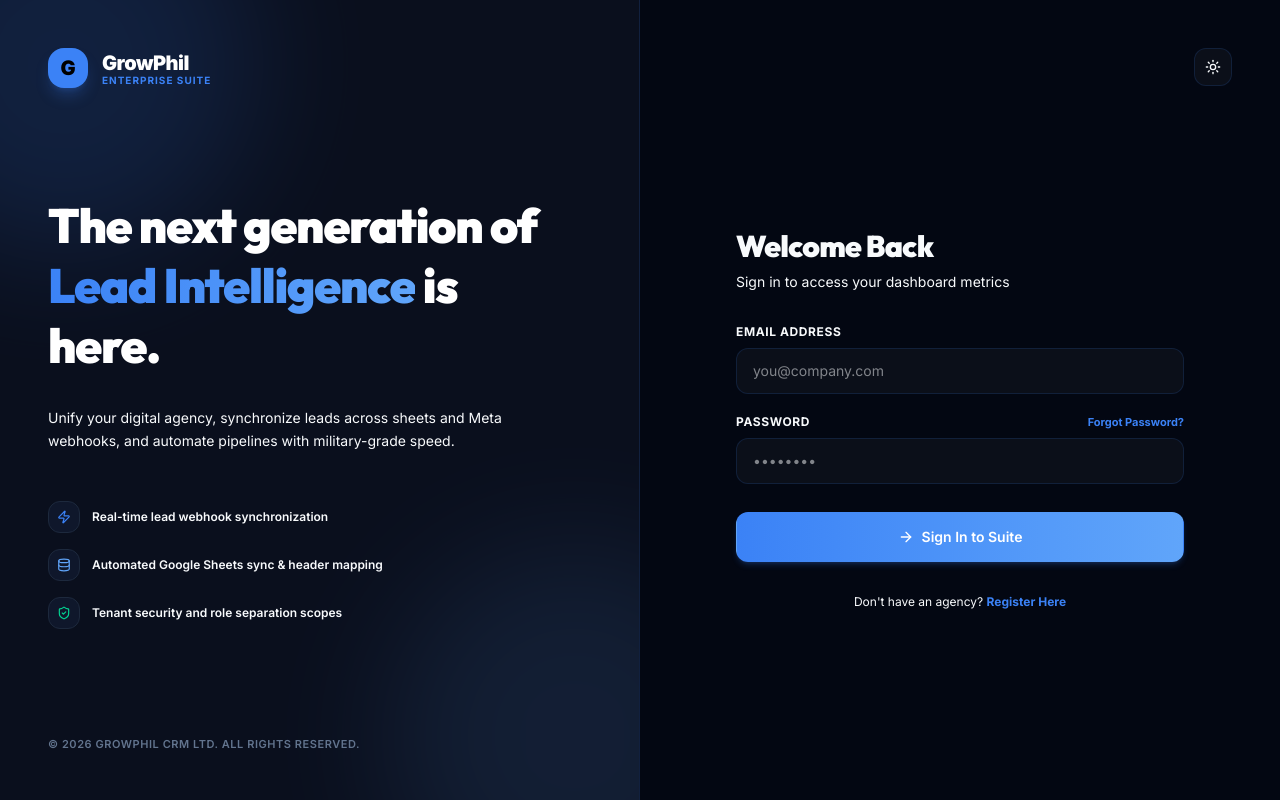
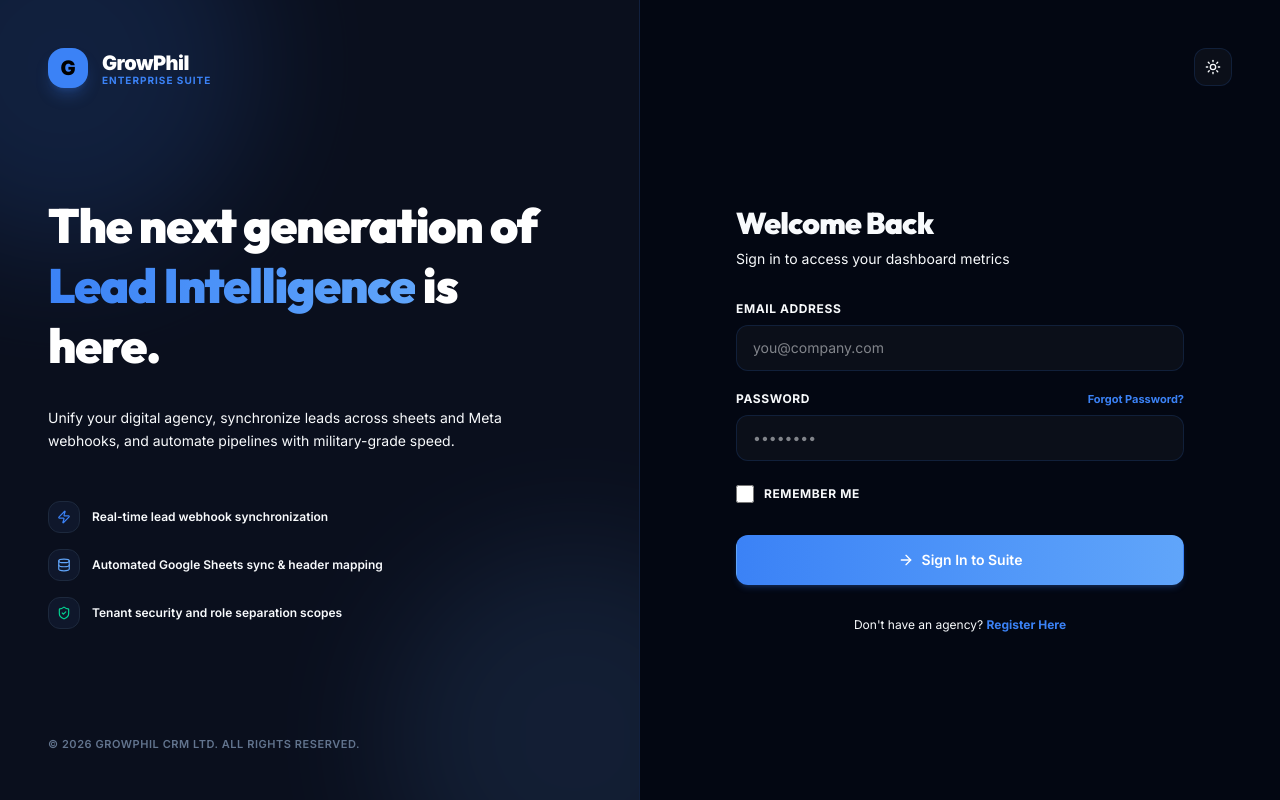
Before and after one commit to growphil40/growphil, a Next.js app: page /login in a window 1280 px wide. Built offline with nearby package versions, Linux system fonts and the light colour scheme; no server answers.

Commit message:
rememeber me

```diff
--- a/app/(auth)/login/page.tsx
+++ b/app/(auth)/login/page.tsx
@@ -1,6 +1,6 @@
 'use client';
 
-import React, { useState } from 'react';
+import React, { useState, useEffect } from 'react';
 import Link from 'next/link';
 import { useAuth } from '../../../hooks/useAuth';
 import { api } from '../../../lib/api';
@@ -9,12 +9,13 @@ import { ShieldCheck, Database, Zap, ArrowRight, Sun, Moon } from 'lucide-react'
 import { useTheme } from '../../ThemeProvider';
 
 export default function LoginPage() {
-  const { login, error: authError, loading } = useAuth();
+  const { login, user, error: authError, loading } = useAuth();
   const { theme, toggleTheme } = useTheme();
 
   const [email, setEmail] = useState('');
   const [password, setPassword] = useState('');
   const [error, setError] = useState<string | null>(null);
+  const [rememberMe, setRememberMe] = useState(false);
 
   // Unverified email states
   const [isUnverified, setIsUnverified] = useState(false);
@@ -22,6 +23,18 @@ export default function LoginPage() {
   const [resendLoading, setResendLoading] = useState(false);
   const [resendSuccess, setResendSuccess] = useState(false);
   const [resendError, setResendError] = useState<string | null>(null);
+
+  useEffect(() => {
+    if (user) {
+      if (user.role === 'agency_admin') {
+        window.location.href = '/agency/dashboard';
+      } else if (user.role === 'client_owner' || user.role === 'super_admin') {
+        window.location.href = '/client/leads';
+      } else {
+        window.location.href = '/';
+      }
+    }
+  }, [user]);
 
   const handleSubmit = async (e: React.FormEvent) => {
     e.preventDefault();
@@ -36,7 +49,7 @@ export default function LoginPage() {
     }
 
     try {
-      const user = await login(email, password);
+      const user = await login(email, password, rememberMe);
       if (user.role === 'agency_admin') {
         window.location.href = '/agency/dashboard';
       } else if (user.role === 'client_owner' || user.role === 'super_admin') {
@@ -225,6 +238,19 @@ export default function LoginPage() {
               />
             </div>
 
+            <div className="flex items-center py-1">
+              <label className="flex items-center gap-2.5 text-xs font-bold uppercase tracking-wider text-muted hover:text-foreground cursor-pointer select-none transition-colors">
+                <input
+                  type="checkbox"
+                  checked={rememberMe}
+                  onChange={(e) => setRememberMe(e.target.checked)}
+                  className="h-4.5 w-4.5 rounded-md border border-border bg-card text-primary focus:ring-primary focus:ring-offset-background transition-premium cursor-pointer accent-primary"
+                  disabled={loading}
+                />
+                Remember me
+              </label>
+            </div>
+
             <Button
               type="submit"
               loading={loading}
--- a/hooks/useAuth.ts
+++ b/hooks/useAuth.ts
@@ -61,7 +61,7 @@ export function useAuth() {
       setLoading(true);
       globalRefreshPromise = api.post('/v1/auth/refresh');
       const response = await globalRefreshPromise;
-      const { accessToken } = response.data.data;
+      const { accessToken, expiresInDays } = response.data.data;
       setAccessToken(accessToken);
 
       const decoded = decodeJwt(accessToken);
@@ -77,7 +77,7 @@ export function useAuth() {
           trialEndDate: decoded.trialEndDate || null,
           isTrialExpired: decoded.isTrialExpired || false,
         };
-        setCurrentUser(userPayload);
+        setCurrentUser(userPayload, expiresInDays > 7);
         setUserState(userPayload);
       } else {
         const currentUser = getCurrentUser();
@@ -97,7 +97,7 @@ export function useAuth() {
   /**
    * Performs credentials login.
    */
-  const login = async (email: string, passwordPlain: string) => {
+  const login = async (email: string, passwordPlain: string, rememberMe = false) => {
     try {
       setLoading(true);
       setError(null);
@@ -105,9 +105,10 @@ export function useAuth() {
       const response = await api.post('/v1/auth/login', {
         email,
         password: passwordPlain,
+        rememberMe,
       });
 
-      const { accessToken, refreshToken, user: loggedUser } = response.data.data;
+      const { accessToken, refreshToken, user: loggedUser, expiresInDays } = response.data.data;
 
       // Store tokens and set state
       setAccessToken(accessToken);
@@ -124,7 +125,7 @@ export function useAuth() {
         isTrialExpired: loggedUser.isTrialExpired || false,
       };
 
-      setCurrentUser(userPayload);
+      setCurrentUser(userPayload, expiresInDays > 7);
       setUserState(userPayload);
 
       return userPayload;
--- a/lib/auth.ts
+++ b/lib/auth.ts
@@ -40,12 +40,13 @@ export function getAccessToken(): string {
 /**
  * Stores the authenticated user profile in memory.
  */
-export function setCurrentUser(user: UserSession | null) {
+export function setCurrentUser(user: UserSession | null, rememberMe = false) {
   currentUser = user;
   if (typeof window !== 'undefined') {
     if (user) {
       localStorage.setItem('growphil_user', JSON.stringify(user));
-      document.cookie = `growphil_user=${encodeURIComponent(JSON.stringify(user))}; path=/; max-age=604800; SameSite=Strict; Secure`;
+      const maxAge = rememberMe ? 180 * 24 * 60 * 60 : 7 * 24 * 60 * 60;
+      document.cookie = `growphil_user=${encodeURIComponent(JSON.stringify(user))}; path=/; max-age=${maxAge}; SameSite=Strict; Secure`;
     } else {
       localStorage.removeItem('growphil_user');
       document.cookie = 'growphil_user=; path=/; expires=Thu, 01 Jan 1970 00:00:00 GMT; Secure';
```
